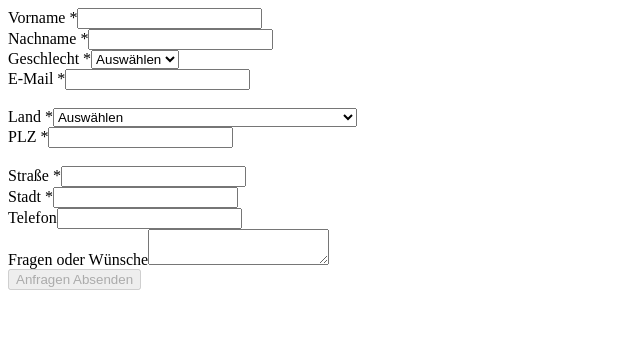
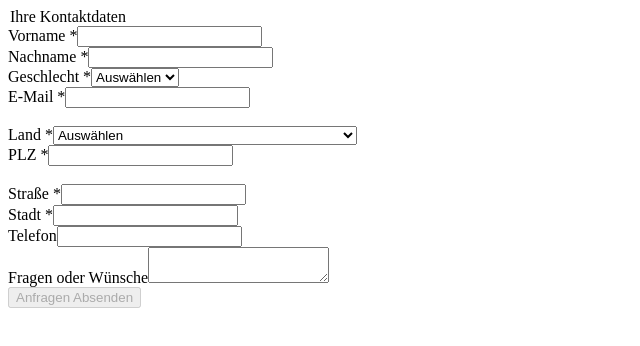
Before and after one commit to TimBluesWin/seitenalm-klon, an Angular app: page / in a window 1280 px wide. Shown: the top 346 px of the page, without its empty margins (0-640 px from the left). Built offline with nearby package versions, Linux system fonts and the light colour scheme.

Commit message:
Art der Commit: Fix
Ergänzung der Legend für die Kontaktdaten

```diff
--- a/src/app/app.component.html
+++ b/src/app/app.component.html
@@ -1,4 +1,5 @@
 <form [formGroup]="anmeldungForm" (ngSubmit)="onSubmit()">
+  <legend class="form-legend">Ihre Kontaktdaten</legend>
   <!-- Labels für Vorname -->
   <label for="vorname" class="form-label required">Vorname</label>
   <!-- Eingabefeld für Vorname (mit HTML Validierung)-->
```
